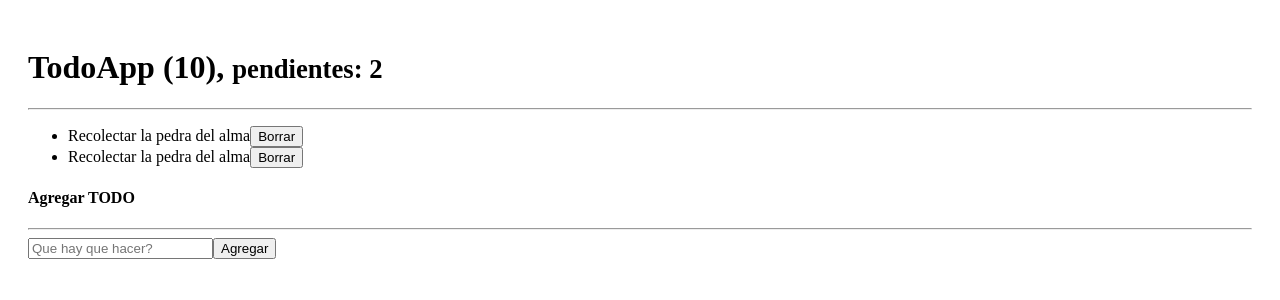
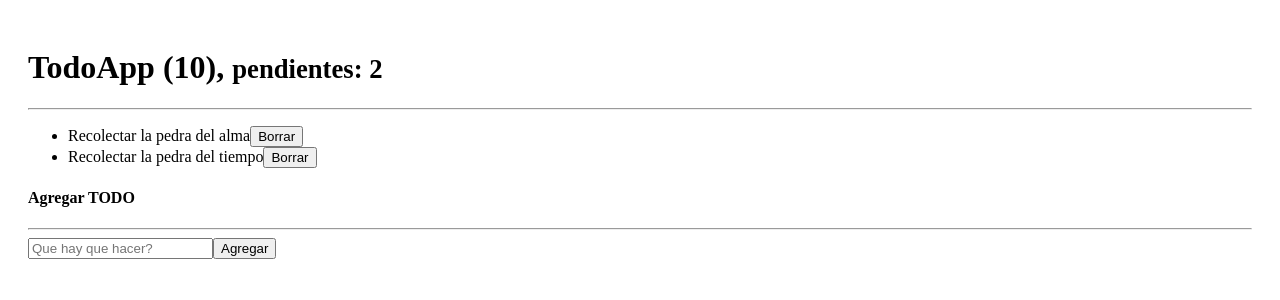
Before and after one commit to Alejandro2097/HooksApp, a React (Vite) app: page / in a window 1280 px wide. Shown: the top 300 px of the page. Built offline with nearby package versions, Linux system fonts and the light colour scheme.

Commit message:
gema del tiempo

```diff
--- a/src/08-useReducer/TodoApp.jsx
+++ b/src/08-useReducer/TodoApp.jsx
@@ -12,7 +12,7 @@ const initialState = [
     },
     {
         id:  new Date().getTime() * 3,
-        description: 'Recolectar la pedra del alma',
+        description: 'Recolectar la pedra del tiempo',
         done: false
     },
 ];
--- a/src/08-useReducer/TodoItem.jsx
+++ b/src/08-useReducer/TodoItem.jsx
@@ -1,9 +1,9 @@
 
-export const TodoItem = ({todos}) => {
+export const TodoItem = ({todo}) => {
   return (
     <>
-        <li key={todos.id} className="list-group-item d-flex justify-content-between">
-            <span className="align-self-center">{ todos.description}</span>
+        <li  className="list-group-item d-flex justify-content-between">
+            <span className="align-self-center">{ todo.description}</span>
             <button className="btn btn-danger">Borrar</button>
         </li>
     </>
--- a/src/08-useReducer/TodoList.jsx
+++ b/src/08-useReducer/TodoList.jsx
@@ -8,7 +8,7 @@ export const TodoList = ({todos = []}) => {
                 // Todo item
                 // eslint-disable-next-line react/prop-types
                 todos.map(todo => (
-                    <TodoItem key={todo.id } todos={todo}/>
+                    <TodoItem key={todo.id } todo={todo}/>
                 ))
             }
         </ul>
```
